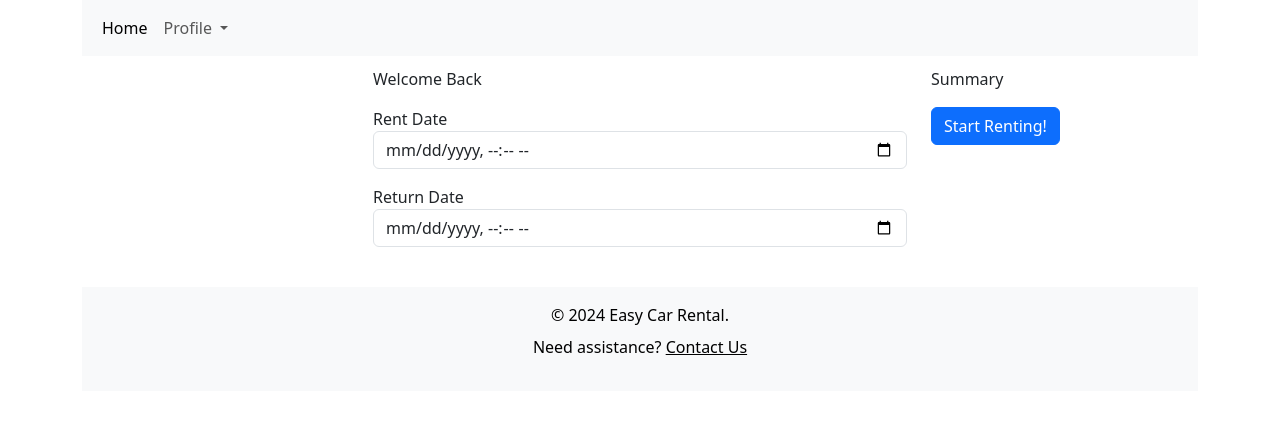
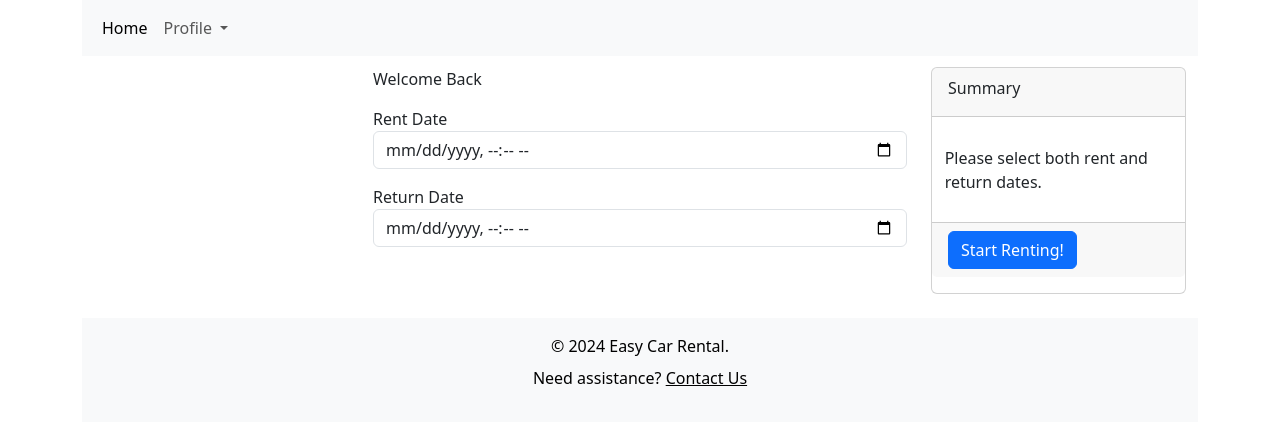
Before and after one commit to asirmak/RentACar-NoStandalone-Frontend, an Angular app: page /cars/rent/1 in a window 1280 px wide. Shown: the top 422 px of the page. Built offline with nearby package versions, Linux system fonts and the light colour scheme; no server answers.

Commit message:
rental screen summary card

```diff
--- a/src/app/components/rental/rental.component.html
+++ b/src/app/components/rental/rental.component.html
@@ -32,8 +32,32 @@
       </div>
     </form>
     <div class="col-md-3">
-      <p>Summary</p>
-      <button class="btn btn-fill btn-primary" (click)="rentTheCar()">Start Renting!</button>
+      <div class="card">
+        <div class="mb-3">
+          <div class="card-header">
+            <p class="card-title">Summary</p>
+          </div>
+        </div>
+        <div class="mb-3">
+          <div class="card-body" style="padding: 0%;">
+            <ul *ngIf="getDayDifference() !== null && car" class="list-group list-group-flush">
+              <li class="list-group-item">From: {{ (carRentForm.get('rentDate')?.value | date: 'fullDate')}}</li>
+              <li class="list-group-item">To: {{ (carRentForm.get('returnDate')?.value | date: 'fullDate')}}</li>
+              <li class="list-group-item">Number of Days: {{ getDayDifference() }} days</li>
+              <li class="list-group-item">Total Price: {{ ( car.dailyPrice * (getDayDifference() ?? 0) ) |currency }}</li>
+              <li class="list-group-item">Total Price (Vat Included): {{ ( (car.dailyPrice | vatAdded: 10 ) * (getDayDifference() ?? 0) ) |currency }}</li>
+            </ul>
+            <div style="padding: 5%;"  *ngIf="getDayDifference() === null">
+              Please select both rent and return dates.
+            </div>
+          </div>
+        </div>
+        <div class="mb-3">
+          <div class="card-footer">
+            <button class="btn btn-fill btn-primary" (click)="rentTheCar()">Start Renting!</button>
+          </div>
+        </div>
+      </div>
     </div>
   </div>
 </div>
--- a/src/app/components/rental/rental.component.ts
+++ b/src/app/components/rental/rental.component.ts
@@ -13,6 +13,7 @@ import {
 import { RentalService } from '../../services/rental.service';
 import { ToastrService } from 'ngx-toastr';
 import { response } from 'express';
+import { isNull } from 'node:util';
 
 @Component({
   selector: 'app-rental',
@@ -66,12 +67,35 @@ export class RentalComponent {
               this.toastrService.error(responseError.error.Errors[index].ErrorMessage, "Validation Error");
             }
           }
+          else{
+            this.toastrService.error(responseError.error.message);
+          }
         }
       });
     } else {
       this.toastrService.error('Missing form');
     }
   }
+
+  getDayDifference(): number | null {
+
+    let rentDate = this.carRentForm.get('rentDate')?.value;
+    let returnDate = this.carRentForm.get('returnDate')?.value;
+
+    if (rentDate && returnDate){
+
+      const rentDateObj = new Date(rentDate);
+      const returnDateObj = new Date(returnDate);
+
+      const dayDifference = (returnDateObj.getTime() - rentDateObj.getTime()) / (1000 * 60 * 60 * 24);
+
+      return dayDifference;
+    }
+    return null;
+  }
+
+
+
 
   getCarByCarId(carId: number) {
     this.carService.getCarByCarId(carId).subscribe((response) => {
```
